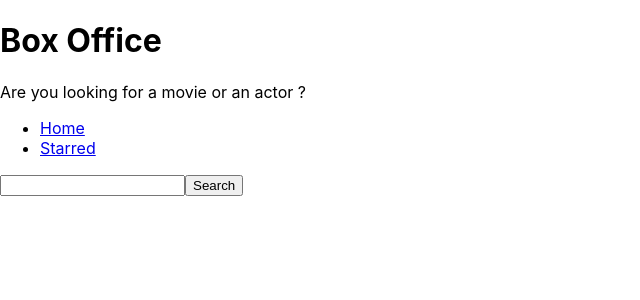
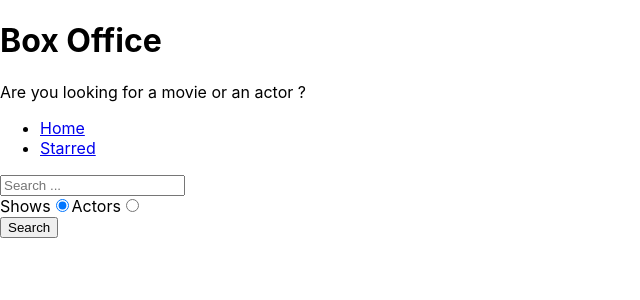
Before and after one commit to Mohamed-tahiri/Box-Office-React, a React (Create React App) app: page / in a window 1280 px wide. Shown: the top 300 px of the page, without its empty margins (0-640 px from the left). Built offline with nearby package versions, Linux system fonts and the light colour scheme.

Commit message:
added search option

```diff
--- a/src/pages/Home.js
+++ b/src/pages/Home.js
@@ -3,11 +3,14 @@
 import { apiGet } from '../misc/config';
 
 function Home(){
-    const [input , setInput ] = useState('');
+    const [ input   , setInput   ] = useState('');
     const [ results , setResults ] = useState(null);
+    const [ searchOption , setSearchOption ] =  useState('shows');
+
+    const isShowsSearch = searchOption === 'shows';
 
     const onSearch = () => {
-        apiGet(`search/shows?q=${input}`)
+        apiGet(`search/${searchOption}?q=${input}`)
             .then(result => {
                 setResults(result);
             })
@@ -23,6 +26,12 @@
         }
     };
 
+    const onRadioChange = (ev) => {
+        setSearchOption(ev.target.value);
+    }
+
+    console.log(searchOption);
+
     const renderResults = () => {
 
         if( results && results.length === 0) {
@@ -34,14 +43,13 @@
         }
 
         if(results && results.length >0) {
-            return(
-                <div>
-                    {results.map( (item)=> (
-                        <div key={item.show.id} >{item.show.name}</div>
-                        )
-                    )}
-                </div>
-            );
+            return results[0].show
+                ? results.map(( item )=> (
+                    <div key={item.show.id} >{item.show.name}</div>
+                ))
+                : results.map(( item )=> (
+                    <div key={item.person.id} >{item.person.name}</div>
+                ))
         }
 
         return null;
@@ -52,10 +60,38 @@
         <MainPageLayout>
             <input
                 type="text"
+                placeholder="Search ..."
                 onChange={onInputChange}
                 onKeyDown={onKeyDown}
                 value={input}
             />
+
+            <div>
+
+                <label htmlFor="shows-search">
+                    Shows
+                    <input
+                        id="shows-search"
+                        type="radio"
+                        value="shows"
+                        checked={isShowsSearch}
+                        onChange={onRadioChange}
+                    />
+                </label>
+
+                <label htmlFor="actors-search">
+                    Actors
+                    <input
+                        id="actors-search"
+                        type="radio"
+                        value="people"
+                        checked={!isShowsSearch}
+                        onChange={onRadioChange}
+                    />
+                </label>
+
+            </div>
+
             <button
                 type="button"
                 onClick={onSearch}
```
